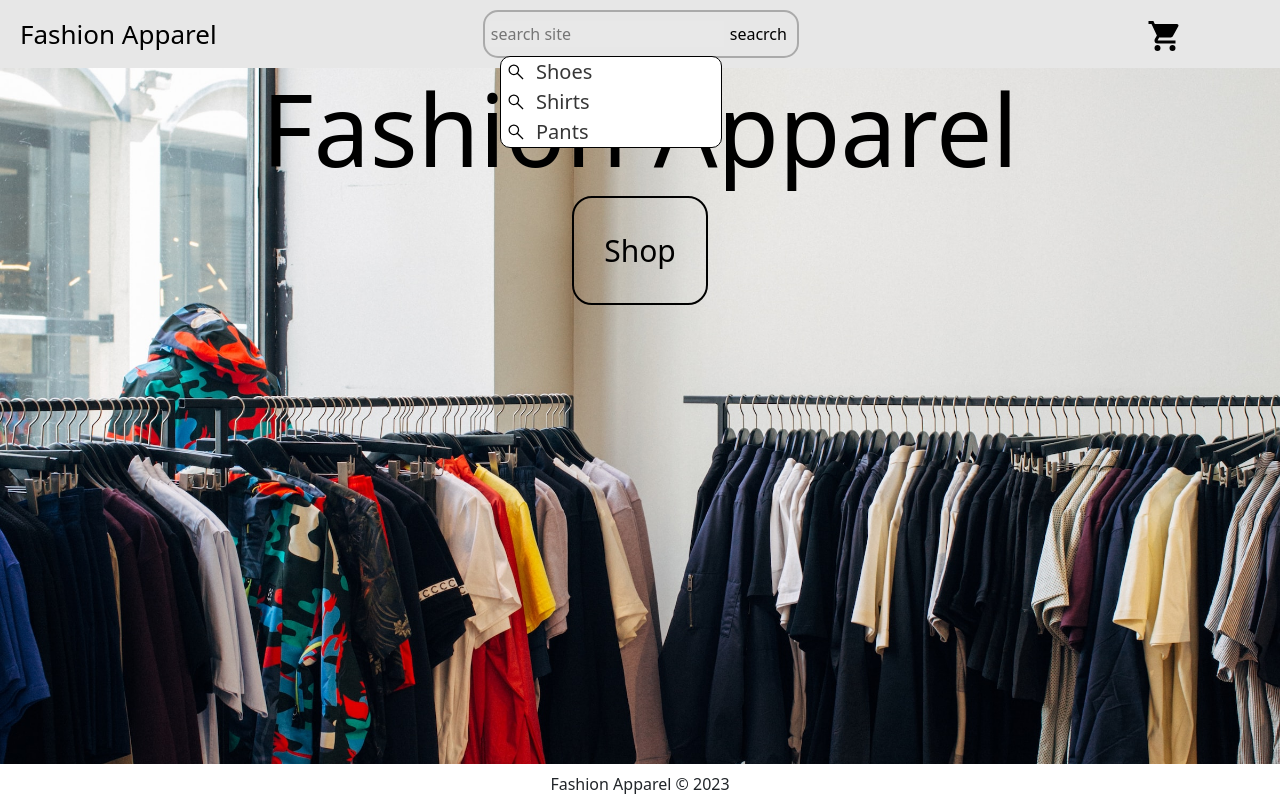
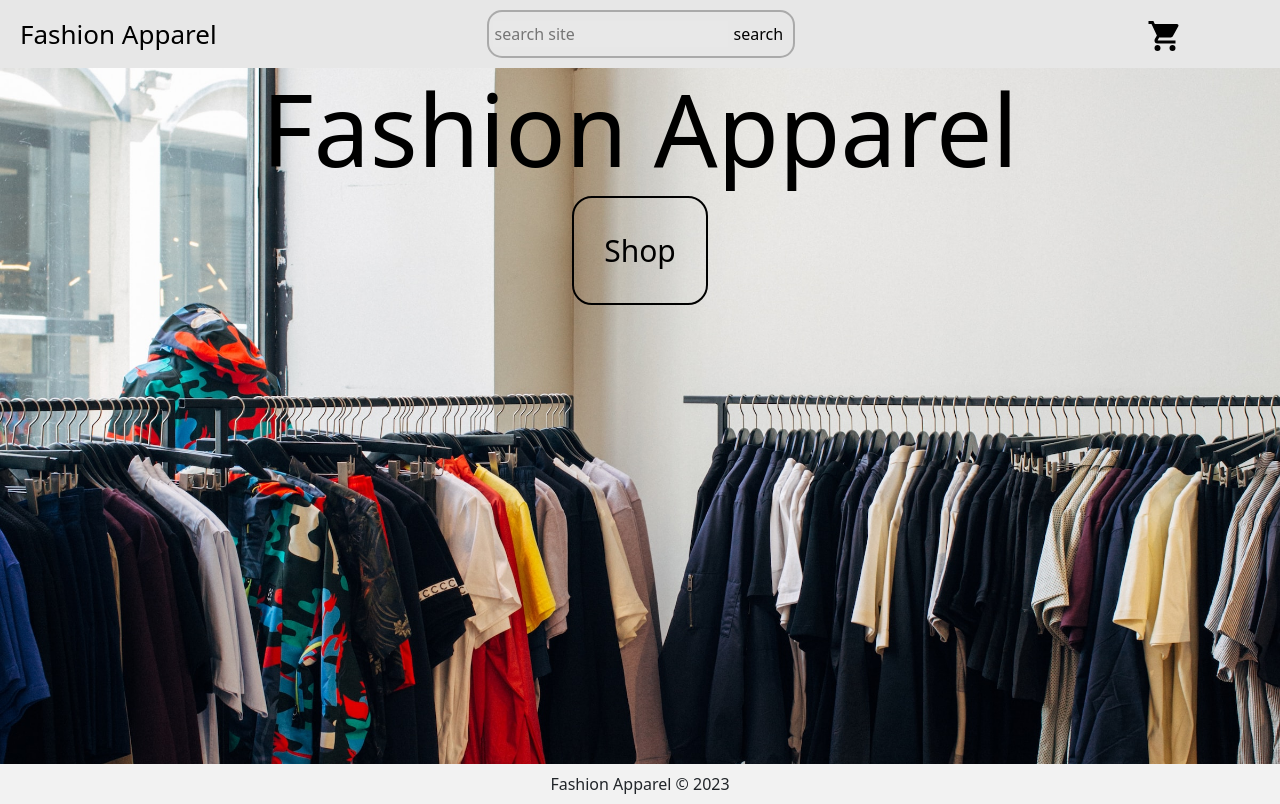
Before and after one commit to SalamanderCtesiphon/fashion-boutique, a React (Create React App) app: page / in a window 1280 px wide. Built offline with nearby package versions, Linux system fonts and the light colour scheme.

Commit message:
implemented a dummy drop down menu to the give app another feature

```diff
--- a/src/App.css
+++ b/src/App.css
@@ -20,11 +20,11 @@
   position: absolute;
   top: 100%;
   right: 24%;
-  display: flex;
   flex-direction: column;
   border: 1px solid black;
   border-radius: 10px;
   background-color: white;
+  display: flex;
 }
 
 .list-item {
@@ -169,4 +169,5 @@ input {
   display: flex;
   flex-direction: column;
   justify-content: center;
+  background-color: rgba(188, 187, 187, 0.188);
 }
--- a/src/components/NavbarComponent.js
+++ b/src/components/NavbarComponent.js
@@ -1,4 +1,4 @@
-import React, { useContext} from 'react'
+import React, { useContext, useState } from 'react'
 import { CartContext } from '../CartContext'
 import Icon from '@mdi/react';
 import { mdiCart } from '@mdi/js';
@@ -10,14 +10,22 @@ function NavbarComponent() {
   const cart = useContext(CartContext)
   const productsCount = cart.items.length
 
+  const [dropDown, setDropDown] = useState({ isHidden: true})
+
+  function toggleIsHidden() {
+    setDropDown({ isHidden: !dropDown.isHidden})
+  }
+
+  const style = { visibility: dropDown.isHidden ? 'hidden' : 'visible' }
+
   return (
     <>
       <div className='header'>
       <a className="navLinks title" href='/'>Fashion Apparel</a>
       <div id='search' >
-        <input onChange={() => console.log('hi')} placeholder='search site'></input>
-        <button>seacrch</button>
-        <div className='drop-down'>
+        <input placeholder='search site'></input>
+        <button onClick={() => toggleIsHidden()}>search</button>
+        <div className='drop-down' id='drop-down' style={style}>
           <a className='list-item' href='/shoes'><img className="search-icon" src={search} alt='search icon'></img>Shoes</a>
           <a className='list-item' href='/shirts'><img className="search-icon" src={search} alt='search icon'></img>Shirts</a>
           <a className='list-item' href='/pants'><img className="search-icon" src={search} alt='search icon'></img>Pants</a>
```
